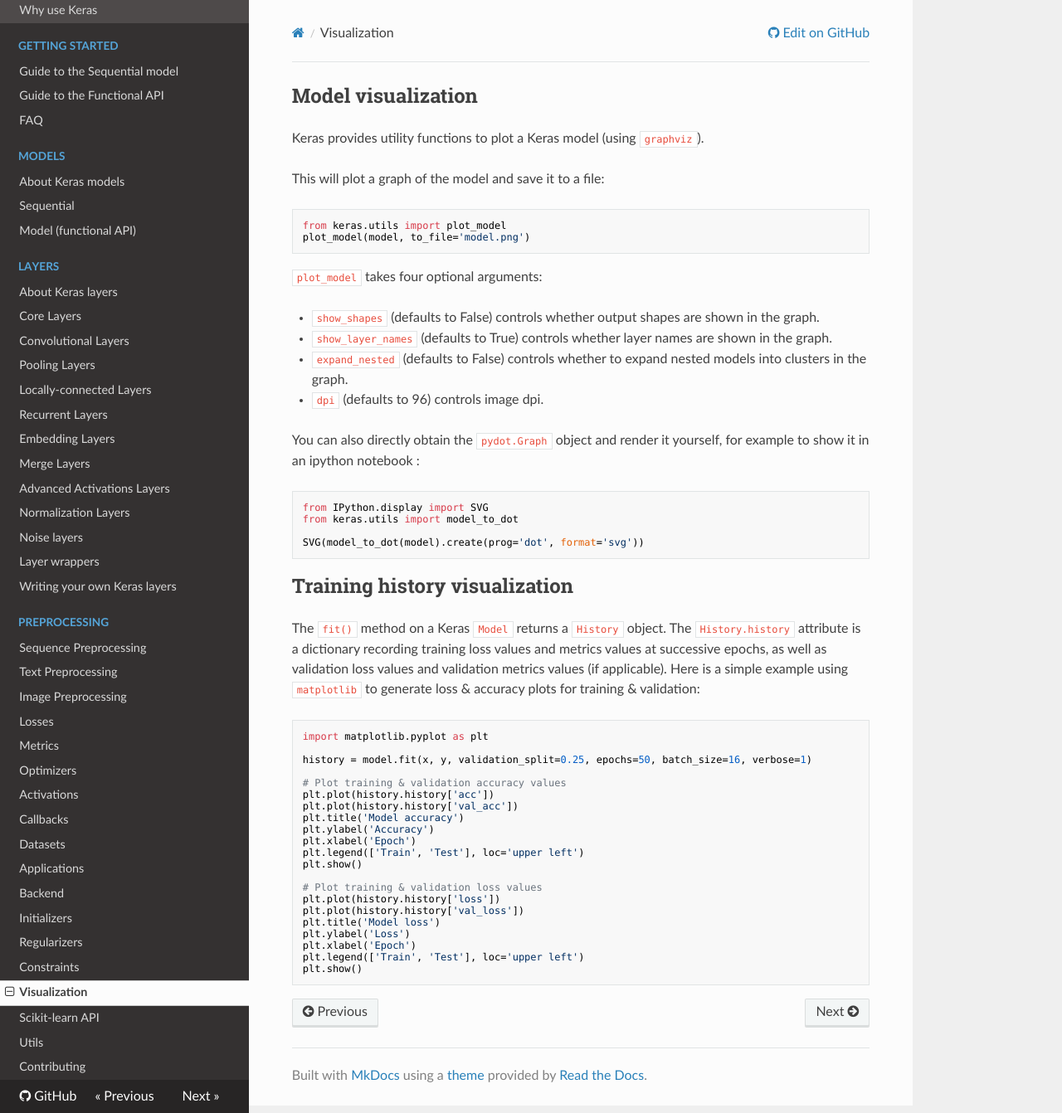
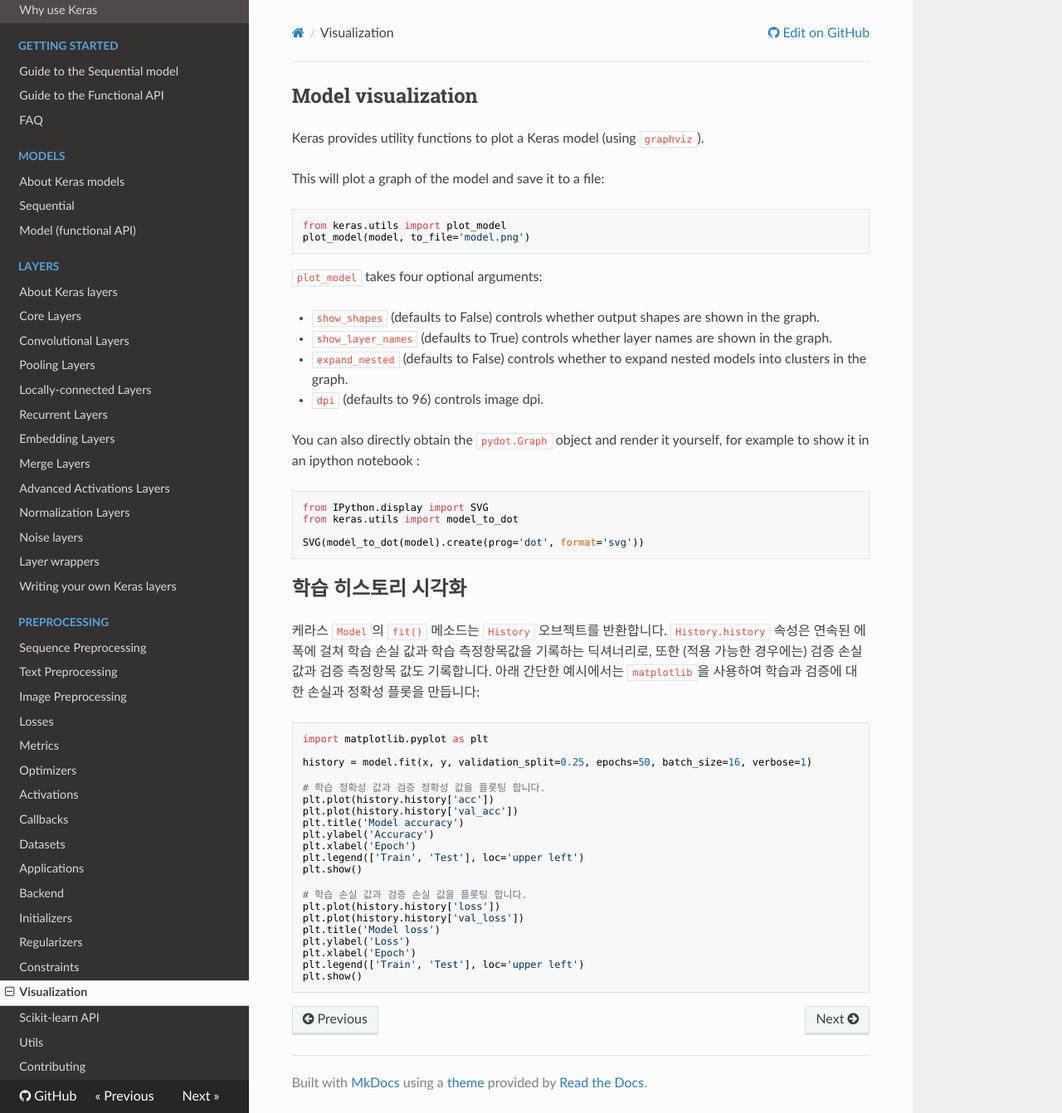
Before and after one commit to keras-team/keras-docs-ko, an MkDocs documentation site: the page built from sources/visualization.md, in a window 1280 px wide and 1342 px high. Shown: the whole window at 83% size. Built offline with MkDocs 1.6.1, drawn with Linux system fonts in a browser that asks for light colours; nearby versions of some CDN libraries.

Commit message:
Update visualization.md
학습 히스토리 시각화 문단을 번역했습니다.
'학습', '검증', '정확성'등의 용어는 구글 머신러닝 용어집을 참고했습니다.

````diff
--- a/sources/visualization.md
+++ b/sources/visualization.md
@@ -25,16 +25,16 @@
 SVG(model_to_dot(model).create(prog='dot', format='svg'))
 ```
 
-## Training history visualization
+## 학습 히스토리 시각화
 
-The `fit()` method on a Keras `Model` returns a `History` object. The `History.history` attribute is a dictionary recording training loss values and metrics values at successive epochs, as well as validation loss values and validation metrics values (if applicable). Here is a simple example using `matplotlib` to generate loss & accuracy plots for training & validation:
+케라스 `Model`의 `fit()` 메소드는 `History` 오브젝트를 반환합니다. `History.history` 속성은 연속된 에폭에 걸쳐 학습 손실 값과 학습 측정항목값을 기록하는 딕셔너리로, 또한 (적용 가능한 경우에는) 검증 손실 값과 검증 측정항목 값도 기록합니다. 아래 간단한 예시에서는 `matplotlib`을 사용하여 학습과 검증에 대한 손실과 정확성 플롯을 만듭니다:
 
 ```python
 import matplotlib.pyplot as plt
 
 history = model.fit(x, y, validation_split=0.25, epochs=50, batch_size=16, verbose=1)
 
-# Plot training & validation accuracy values
+# 학습 정확성 값과 검증 정확성 값을 플롯팅 합니다.
 plt.plot(history.history['acc'])
 plt.plot(history.history['val_acc'])
 plt.title('Model accuracy')
@@ -43,7 +43,7 @@
 plt.legend(['Train', 'Test'], loc='upper left')
 plt.show()
 
-# Plot training & validation loss values
+# 학습 손실 값과 검증 손실 값을 플롯팅 합니다.
 plt.plot(history.history['loss'])
 plt.plot(history.history['val_loss'])
 plt.title('Model loss')
````
